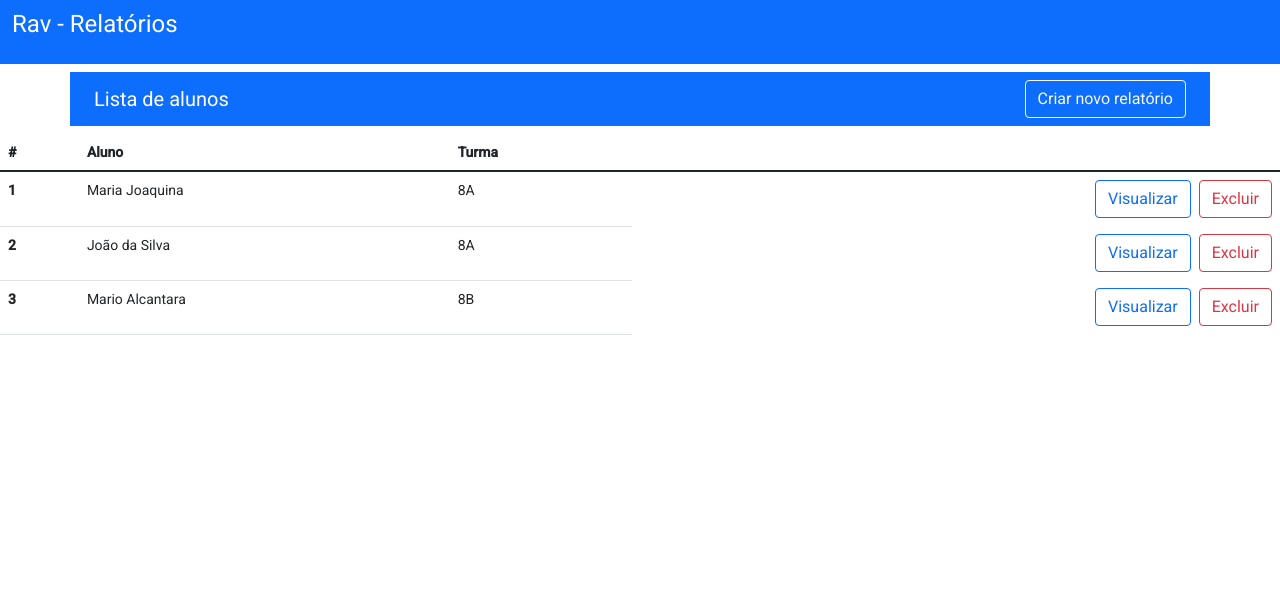
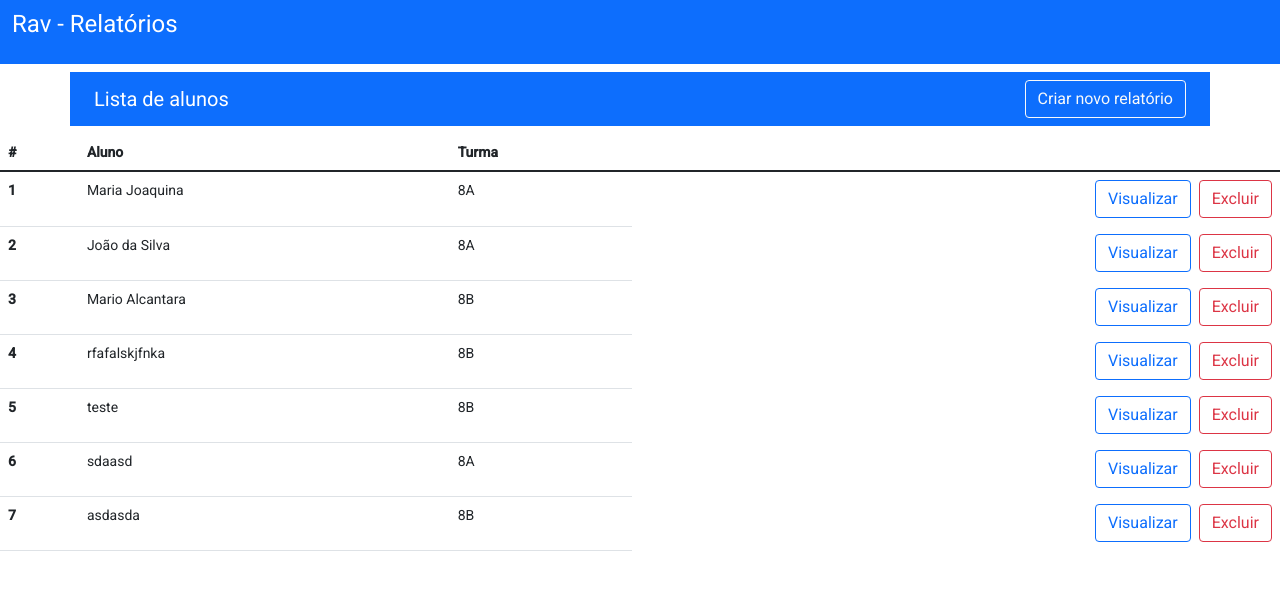
Before and after one commit to Brunostaine/rav-relatorio-de-avaliacao-angular, an Angular app: page / in a window 1280 px wide. Shown: the top 590 px of the page. Built offline with nearby package versions, Linux system fonts and the light colour scheme; data requests are answered from the project's data file.

Commit message:
Rota para editar formulario

```diff
--- a/db.json
+++ b/db.json
@@ -39,6 +39,30 @@
       "id": 3,
       "nome": "Mario Alcantara",
       "turma": "8B"
+    },
+    {
+      "nome": "rfafalskjfnka",
+      "turma": "8B",
+      "perguntas": "s",
+      "id": 4
+    },
+    {
+      "nome": "teste",
+      "turma": "8B",
+      "perguntas": "n",
+      "id": 5
+    },
+    {
+      "nome": "sdaasd",
+      "turma": "8A",
+      "perguntas": "s",
+      "id": 6
+    },
+    {
+      "nome": "asdasda",
+      "turma": "8B",
+      "perguntas": "s",
+      "id": 7
     }
   ],
   "turmas": [
--- a/src/app/app-routing.module.ts
+++ b/src/app/app-routing.module.ts
@@ -15,6 +15,7 @@ const routes: Routes = [
 
       { path: 'add-aluno', component: AddAlunoComponent },
       { path: 'form/:id', component: AlunoFormComponent },
+      { path: 'edit/:id', component: AlunoFormComponent },
     ],
   },
 ];
--- a/src/app/componentes/lista-alunos/lista-alunos.component.ts
+++ b/src/app/componentes/lista-alunos/lista-alunos.component.ts
@@ -37,7 +37,7 @@ export class ListaAlunosComponent implements OnInit {
 
 
   verRelatorio(id: any) {
-    this.router.navigate(['form', id], {relativeTo: this.route});
+    this.router.navigate(['edit', id], {relativeTo: this.route});
   }
 
   deleteRelatorio(id: any) {
```
